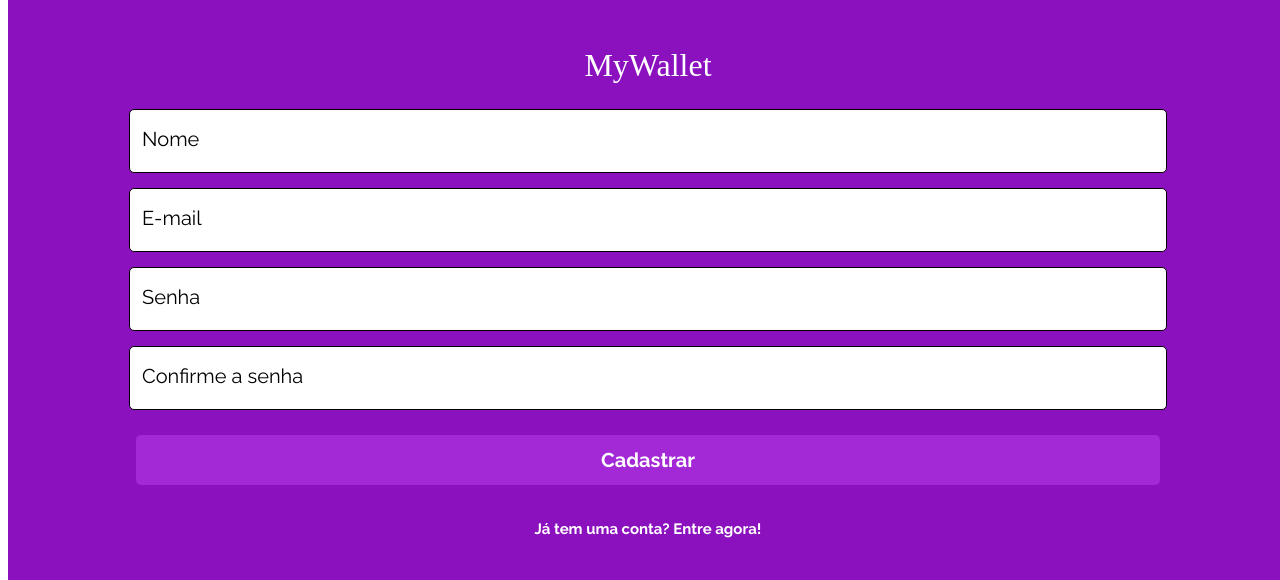
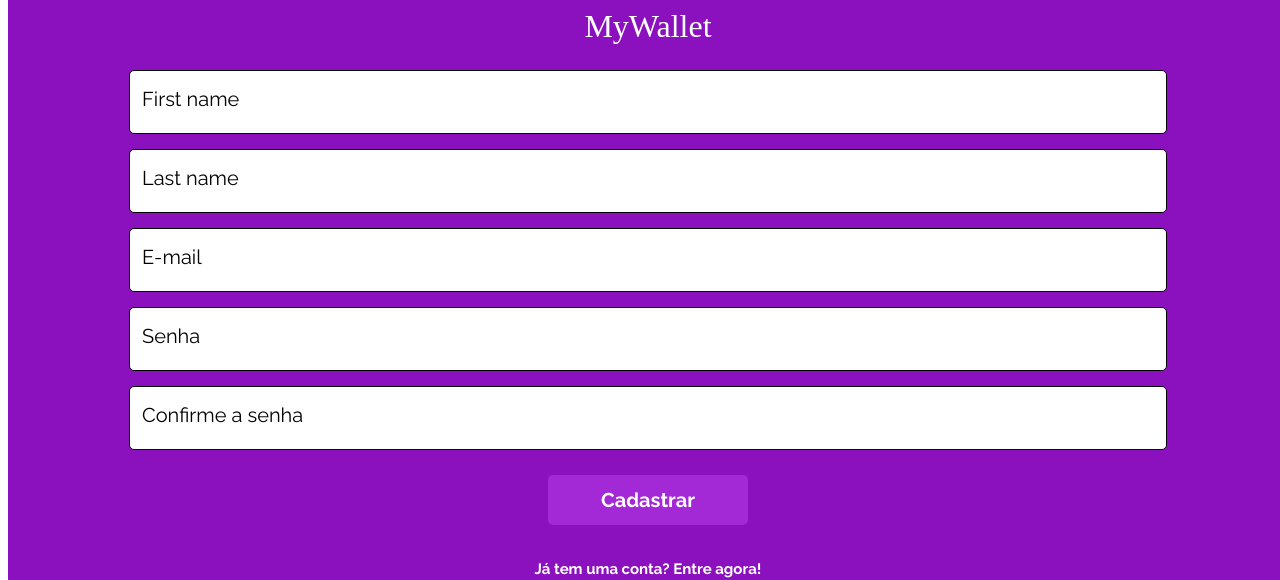
Before and after one commit to TSaytson/MyWallet-Front-14, a React (Vite) app: page /Sign-Up in a window 1280 px wide. Shown: the part 126-706 px from the top of the page. Built offline with nearby package versions, Linux system fonts and the light colour scheme; no server answers; a web font is replaced by a local one.

Commit message:
[feature] deleting transactions

```diff
--- a/src/components/TopBar.jsx
+++ b/src/components/TopBar.jsx
@@ -1,7 +1,7 @@
 import { useContext } from "react";
-import { AuthContext } from "../contexts/auth";
 import { useNavigate } from "react-router-dom";
 import styled from "styled-components";
+import { AuthContext } from "../contexts/auth";
 
 export default function TopBar() {
   const navigate = useNavigate();
--- a/src/pages/registry.jsx
+++ b/src/pages/registry.jsx
@@ -1,11 +1,10 @@
-import axios from "axios";
 import { useEffect, useState, useContext } from "react"
 import { useNavigate } from "react-router-dom";
 import styled from "styled-components";
+import Swal from "sweetalert2";
 import { AuthContext } from '../contexts/auth.jsx'
 import TopBar from "../components/TopBar.jsx";
-import { getTransactions } from "../services/transactionApi.js";
-import Swal from "sweetalert2";
+import { deleteTransaction, getTransactions } from "../services/transactionApi.js";
 
 
 export default function Registry() {
@@ -18,7 +17,6 @@ export default function Registry() {
     async function fetchTransactions() {
         try {
             const response = await getTransactions(user.token);
-            console.log(response);
             setTransactions(response);
         } catch (error) {
             if (error.response.data.message === 'Invalid token') {
@@ -42,18 +40,36 @@ export default function Registry() {
         }
     });
 
-    async function deleteEntry(id) {
-        if (window.confirm('Excluir?')) {
-            const headers = { "authorization": `Bearer ${user.token}` }
-            try {
-                const response = await axios.delete(`${API_URL}/transactions/${id}`, { headers });
-                console.log(response.data);
-                fetchTransactions();
-            } catch (error) {
-                console.log(error);
+    async function deleteEntry(entry) {
+        Swal.fire({
+            title: "Delete",
+            text: `Do you want to delete "${entry.description}"?`,
+            showDenyButton: true,
+            confirmButtonText: 'Yes',
+            preConfirm: async () => {
+                try {
+                    await deleteTransaction(entry._id, user.token);
+                } catch (error) {
+                    Swal.fire({
+                        title: 'Error',
+                        text: error.response.data.message,
+                        icon: 'error'
+                    });
+                }
             }
-        }
+        }).then((result) => {
+            if (result.isConfirmed)
+                Swal.fire({
+                    title: 'Deleted',
+                    text: `Transaction deleted`,
+                    icon: 'info',
+                    toast: true,
+                    position: 'top-right'
+                })
+            fetchTransactions();
+        })
     }
+
     useEffect(() => {
         const localUser = JSON.parse(localStorage.getItem('user'));
         if (!user || !localUser) navigate('/')
@@ -74,9 +90,9 @@ export default function Registry() {
                                 <p>{entry.description}</p>
                             </div>
                             <div>
-                                <p>R${entry.value.toString().replaceAll('.', ',')}</p>
+                                <p>R$ {entry.value.toString().replaceAll('.', ',')}</p>
                                 <ion-icon name="close-circle-outline"
-                                    onClick={() => deleteEntry(entry._id)}>
+                                    onClick={() => deleteEntry(entry)}>
                                 </ion-icon>
                             </div>
                         </Entry>)
@@ -84,7 +100,7 @@ export default function Registry() {
                 {(!transactions.length) ||
                     <div>
                         <p>SALDO</p>
-                        <p>R${balance}</p>
+                        <p>R$ {balance}</p>
                     </div>
                 }
             </Entries>
--- a/src/pages/signIn.jsx
+++ b/src/pages/signIn.jsx
@@ -14,10 +14,9 @@ export default function SingIn() {
         email: '',
         password: ''
     })
-
     const [error, setError] = useState('');
+    const [clicked, setClicked] = useState(false);
     const { setUser } = useContext(AuthContext);
-    const [clicked, setClicked] = useState(false);
 
     async function handleSubmit(e) {
         e.preventDefault();
@@ -35,10 +34,10 @@ export default function SingIn() {
                 timer: 2000,
                 position: 'top-right',
                 showConfirmButton: false,
-                title: `Welcome ${name}. We are delighted you're here`,
+                title: `Welcome ${name} We are delighted you're here`,
                 footer: 'This is your registry'
             })
-            navigate('/registry', { state: name });
+            navigate('/registry');
         }
         catch (error) {
             setClicked(false);
@@ -71,14 +70,14 @@ export default function SingIn() {
         <Wrapper>
             <h1>MyWallet</h1>
             <Form onSubmit={handleSubmit}>
-                <input data-test="email"
+                <input
                     name="email"
                     type='email'
                     onChange={handleForm}
                     value={form.email}
                     placeholder='E-mail'
                     required />
-                <input data-test="password"
+                <input
                     name="password"
                     type='password'
                     onChange={handleForm}
@@ -100,7 +99,7 @@ export default function SingIn() {
                             fontFamily: 'Raleway',
                             fontSize: 'x-large',
                             fontWeight: 'bold',
-                            width: '79vw',
+                            width: '200px',
                             height: '50px',
                             border: 'none',
                             borderRadius: '5px',
@@ -111,7 +110,6 @@ export default function SingIn() {
             <Link to={'/sign-up'}>Primeira vez? Cadastre-se</Link>
         </Wrapper>
     )
-
 }
 
 const Wrapper = styled.div`
@@ -137,9 +135,13 @@ const Wrapper = styled.div`
         font-family: 'Raleway';
         color: #FFF;
         text-decoration: none;
+        transition: .2s;
+        &:hover{
+            transform: scale(1.1);
+        }
     }
+`
 
-`
 const Form = styled.form`
     display: flex;
     flex-direction: column;
@@ -166,11 +168,16 @@ const Form = styled.form`
         color: #FFF;
         font-size: 20px;
         font-weight: bold;
-        width: 80vw;
+        width: 200px;
         height: 50px;
         border: none;
         border-radius: 5px;
         cursor: pointer;
+        transition: .2s;
+        &:hover{
+            transform: scale(1.05);
+            filter: brightness(110%);
+        }
     }
     div{
         margin-bottom: 10px;
--- a/src/pages/signUp.jsx
+++ b/src/pages/signUp.jsx
@@ -8,15 +8,16 @@ import { signUp } from "../services/authApi.js";
 
 
 export default function SignUp() {
+    const navigate = useNavigate();
 
     const [form, setForm] = useState({
-        name: '',
+        firstName: '',
+        lastName: '',
         email: '',
         password: '',
         confirmPassword: ''
     })
     const [error, setError] = useState('');
-    const navigate = useNavigate();
     const [clicked, setClicked] = useState(false);
 
     async function handleSubmit(e) {
@@ -72,21 +73,28 @@ export default function SignUp() {
         <Wrapper>
             <h1>MyWallet</h1>
             <Form onSubmit={handleSubmit}>
-                <input data-test="name"
-                    name="name"
+                <input
+                    name="firstName"
                     type='text'
                     onChange={handleForm}
-                    value={form.name}
-                    placeholder='Nome'
+                    value={form.firstName}
+                    placeholder='First name'
                     required />
-                <input data-test="email"
+                <input
+                    name="lastName"
+                    type='text'
+                    onChange={handleForm}
+                    value={form.lastName}
+                    placeholder='Last name'
+                    required />
+                <input
                     name="email"
                     type='email'
                     onChange={handleForm}
                     value={form.email}
                     placeholder='E-mail'
                     required />
-                <input data-test="password"
+                <input
                     name="password"
                     type='password'
                     onChange={handleForm}
@@ -149,6 +157,10 @@ const Wrapper = styled.div`
         font-family: 'Raleway';
         color: #FFF;
         text-decoration: none;
+        transition: all.2s;
+        &:hover{
+            transform: scale(1.1);
+        }
     }
 
 `
@@ -178,11 +190,16 @@ const Form = styled.form`
         color: #FFF;
         font-size: 20px;
         font-weight: bold;
-        width: 80vw;
+        width: 200px;
         height: 50px;
         border: none;
         border-radius: 5px;
         cursor: pointer;
+        transition: .2s;
+        &:hover{
+            transform: scale(1.05);
+            filter: brightness(110%);
+        }
     }
     div{
         font-size: 20px;
--- a/src/pages/transaction.jsx
+++ b/src/pages/transaction.jsx
@@ -1,9 +1,8 @@
-import axios from "axios";
-import { useState, useContext } from "react";
+import { useState, useEffect, useContext } from "react";
 import { useLocation, useNavigate } from "react-router-dom";
-import styled from "styled-components"
-import { AuthContext } from '../contexts/auth.jsx'
-import { useEffect } from "react";
+import styled from "styled-components";
+import swal from "sweetalert2";
+import { AuthContext } from '../contexts/auth.jsx';
 import { createTransaction } from "../services/transactionApi.js";
 
 
@@ -28,7 +27,14 @@ export default function Transaction() {
 
         try {
             const response = await createTransaction(transaction, user.token);
-            console.log(response);
+            swal.fire({
+                icon: 'success',
+                text: `${response.message}`,
+                toast: true,
+                showConfirmButton: false,
+                position: 'top-right',
+                timer: 2000
+            })
             navigate('/registry');
         }
         catch (error) {
@@ -39,7 +45,6 @@ export default function Transaction() {
 
     function handleForm(e) {
         setForm({ ...form, [e.target.name]: e.target.value });
-        console.log(form);
     }
 
     useEffect(() => {
--- a/src/services/transactionApi.js
+++ b/src/services/transactionApi.js
@@ -8,8 +8,11 @@ export async function createTransaction(transaction, token){
   return response.data
 }
 
-export async function deleteTransaction(){
+export async function deleteTransaction(id, token){
+  const headers = useConfigHeader(token);
+  const response = await api.delete(`/transactions/${id}`, headers);
 
+  return response.data
 }
 
 export async function getTransactions(token){
```
